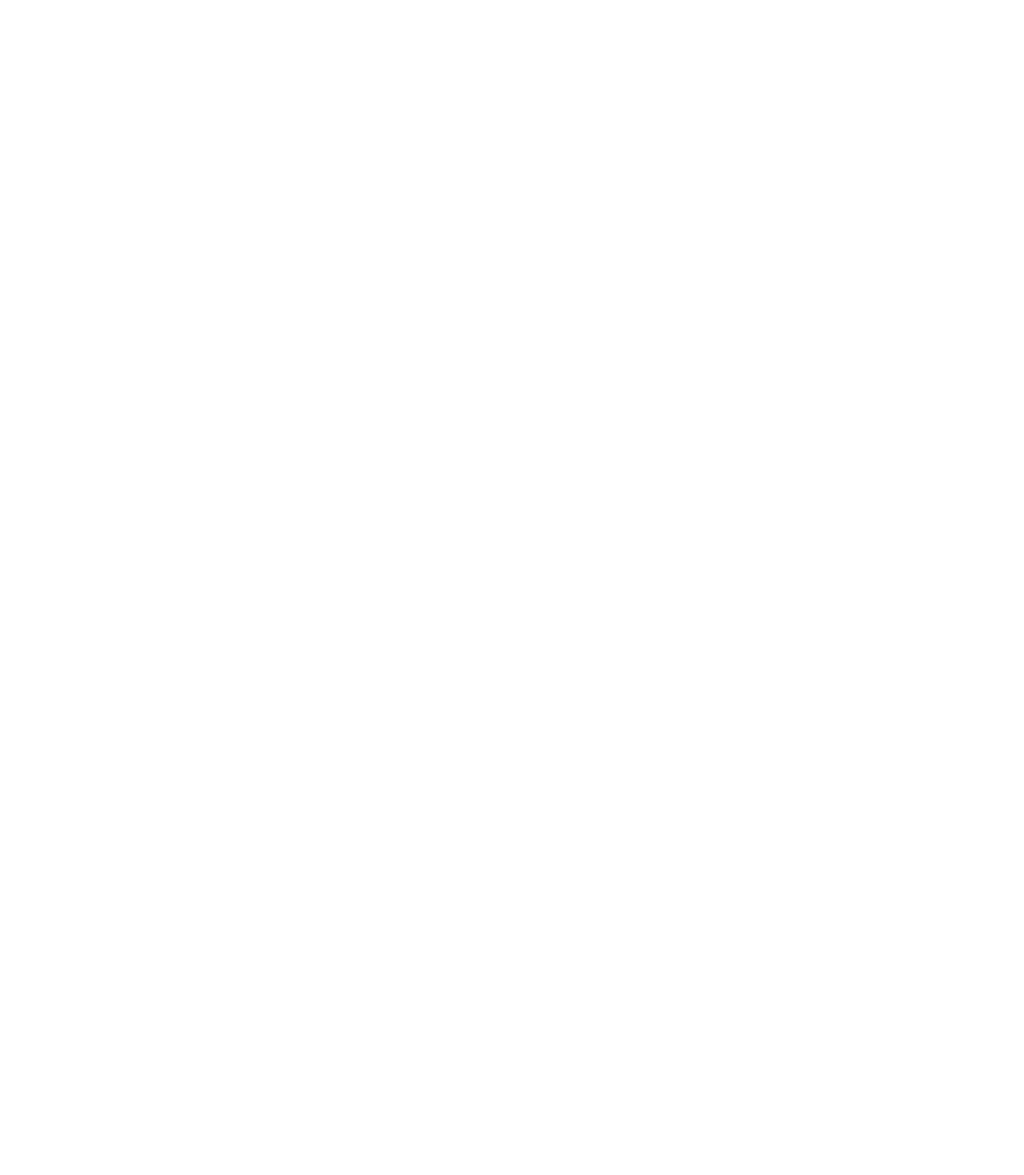
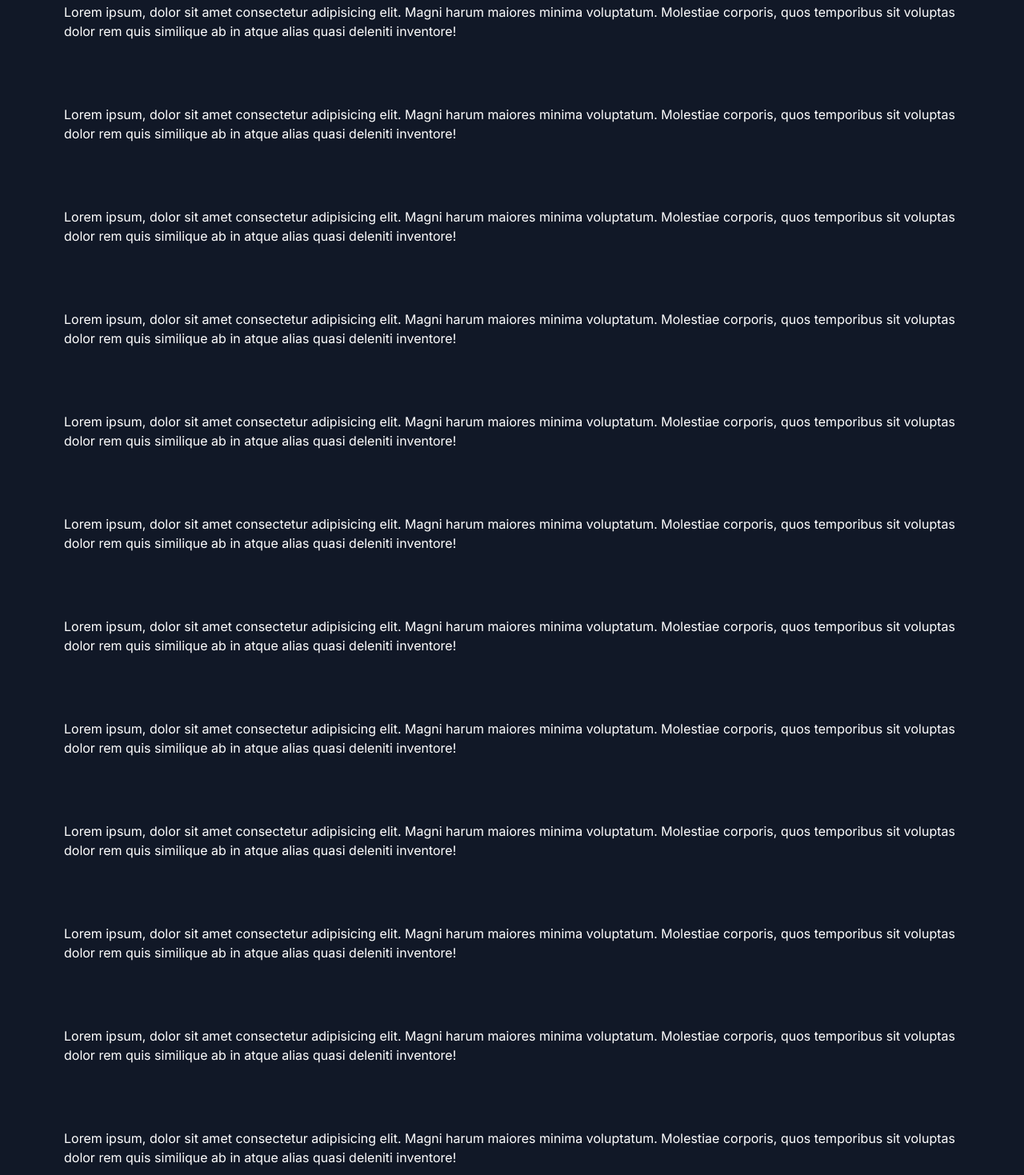
Before and after one commit to JayCodeGitHub/Travelo, a Next.js app: page / in a window 1280 px wide. Shown: the part 101-1570 px from the top of the page at 80% size. Before the commit the page ends 800 px from the top, so only its background shows below. Built offline with nearby package versions, Linux system fonts and the light colour scheme.

Commit message:
Add navbar blur background

```diff
--- a/src/app/page.tsx
+++ b/src/app/page.tsx
@@ -3,9 +3,87 @@ import NavBar from "@/components/navbar";
 
 export default function Home() {
   return (
-    <main>
+    <main className="text-white bg-gray-900 ">
       <NavBar />
       <h1>Travelo</h1>
+      <p className="m-20">
+        Lorem ipsum, dolor sit amet consectetur adipisicing elit. Magni harum
+        maiores minima voluptatum. Molestiae corporis, quos temporibus sit
+        voluptas dolor rem quis similique ab in atque alias quasi deleniti
+        inventore!
+      </p>
+      <p className="m-20">
+        Lorem ipsum, dolor sit amet consectetur adipisicing elit. Magni harum
+        maiores minima voluptatum. Molestiae corporis, quos temporibus sit
+        voluptas dolor rem quis similique ab in atque alias quasi deleniti
+        inventore!
+      </p>
+      <p className="m-20">
+        Lorem ipsum, dolor sit amet consectetur adipisicing elit. Magni harum
+        maiores minima voluptatum. Molestiae corporis, quos temporibus sit
+        voluptas dolor rem quis similique ab in atque alias quasi deleniti
+        inventore!
+      </p>
+      <p className="m-20">
+        Lorem ipsum, dolor sit amet consectetur adipisicing elit. Magni harum
+        maiores minima voluptatum. Molestiae corporis, quos temporibus sit
+        voluptas dolor rem quis similique ab in atque alias quasi deleniti
+        inventore!
+      </p>
+      <p className="m-20">
+        Lorem ipsum, dolor sit amet consectetur adipisicing elit. Magni harum
+        maiores minima voluptatum. Molestiae corporis, quos temporibus sit
+        voluptas dolor rem quis similique ab in atque alias quasi deleniti
+        inventore!
+      </p>
+      <p className="m-20">
+        Lorem ipsum, dolor sit amet consectetur adipisicing elit. Magni harum
+        maiores minima voluptatum. Molestiae corporis, quos temporibus sit
+        voluptas dolor rem quis similique ab in atque alias quasi deleniti
+        inventore!
+      </p>
+      <p className="m-20">
+        Lorem ipsum, dolor sit amet consectetur adipisicing elit. Magni harum
+        maiores minima voluptatum. Molestiae corporis, quos temporibus sit
+        voluptas dolor rem quis similique ab in atque alias quasi deleniti
+        inventore!
+      </p>
+      <p className="m-20">
+        Lorem ipsum, dolor sit amet consectetur adipisicing elit. Magni harum
+        maiores minima voluptatum. Molestiae corporis, quos temporibus sit
+        voluptas dolor rem quis similique ab in atque alias quasi deleniti
+        inventore!
+      </p>
+      <p className="m-20">
+        Lorem ipsum, dolor sit amet consectetur adipisicing elit. Magni harum
+        maiores minima voluptatum. Molestiae corporis, quos temporibus sit
+        voluptas dolor rem quis similique ab in atque alias quasi deleniti
+        inventore!
+      </p>
+      <p className="m-20">
+        Lorem ipsum, dolor sit amet consectetur adipisicing elit. Magni harum
+        maiores minima voluptatum. Molestiae corporis, quos temporibus sit
+        voluptas dolor rem quis similique ab in atque alias quasi deleniti
+        inventore!
+      </p>
+      <p className="m-20">
+        Lorem ipsum, dolor sit amet consectetur adipisicing elit. Magni harum
+        maiores minima voluptatum. Molestiae corporis, quos temporibus sit
+        voluptas dolor rem quis similique ab in atque alias quasi deleniti
+        inventore!
+      </p>
+      <p className="m-20">
+        Lorem ipsum, dolor sit amet consectetur adipisicing elit. Magni harum
+        maiores minima voluptatum. Molestiae corporis, quos temporibus sit
+        voluptas dolor rem quis similique ab in atque alias quasi deleniti
+        inventore!
+      </p>
+      <p className="m-20 mb-0">
+        Lorem ipsum, dolor sit amet consectetur adipisicing elit. Magni harum
+        maiores minima voluptatum. Molestiae corporis, quos temporibus sit
+        voluptas dolor rem quis similique ab in atque alias quasi deleniti
+        inventore!
+      </p>
     </main>
   );
 }
--- a/src/components/navbar.tsx
+++ b/src/components/navbar.tsx
@@ -2,7 +2,7 @@ import Link from "next/link";
 
 export default function NavBar() {
   return (
-    <nav className="flex items-center justify-between w-full h-20 font-bold px-52">
+    <nav className="fixed z-10 flex items-center justify-between w-full h-20 font-bold text-white px-52 backdrop-blur-[3px] bg-white/10">
       <h1 className="text-xl">
         <Link href="/">Travelo</Link>
       </h1>
```
Also changed, not shown: src/app/layout.tsx (+9 -9 lines).
